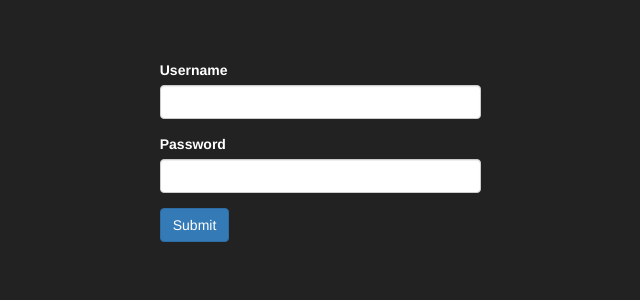
After one commit to dogukanayd/gallery, a PHP site: page /admin/login.php in a window 1280 px wide. The commit adds this page. Shown: the top 300 px of the page, without its empty margins (344-984 px from the left). Run offline with PHP 8.4, Linux system fonts and the light colour scheme.

Commit message:
Login Page 2

```diff
--- a/admin/includes/User.php
+++ b/admin/includes/User.php
@@ -20,10 +20,6 @@ class User
 
         return !empty($the_result_array) ? array_shift($the_result_array) : false;
 
-
-
-
-
     }
 
     public static function find_this_query($sql)
@@ -39,7 +35,7 @@ class User
         return $the_object_array;
     }
 
-    public static function verify_user()
+    public static function verify_user($username, $password)
     {
         global $database;
 
@@ -77,9 +73,11 @@ class User
                 $the_object->$the_attribute = $value;
 
             }
+
        }
+        return $the_object;
 
-        return $the_object;
+
     }
 
     private function has_the_attribute($the_attribute)
--- a/admin/includes/functions.php
+++ b/admin/includes/functions.php
@@ -15,7 +15,7 @@ function classAutoLoader($class)
 
 function redirect($location)
 {
-    header('Location: {$location}');
+    header("Location:{$location}");
 
 }
 
--- a/admin/includes/header.php
+++ b/admin/includes/header.php
@@ -1,17 +1,6 @@
 <?php require_once("init.php"); ?>
 
-<?php
 
-if(!$session->is_signed_in())
-{
-    redirect("login.php");
-
-}else
-{
-
-}
-
-?>
 
 
 <!DOCTYPE html>
--- a/admin/includes/session.php
+++ b/admin/includes/session.php
@@ -4,13 +4,41 @@ class Session
 {
     private $signed_in = false;
     public $user_id;
+    public $message;
 
 
     function __construct()
     {
         session_start();
         $this->check_the_login();
+        $this->check_message();
     }
+
+    public function message($msg = "")
+    {
+        if(!empty($msg))
+        {
+            $_SESSION['message'] = $msg;
+        }
+        else
+        {
+            return $this->message();
+        }
+    }
+
+    public function check_message()
+    {
+        if(isset($_SESSION['message']))
+        {
+            $this->message = $_SESSION['message'];
+            unset($_SESSION['message']);
+        }
+        else
+        {
+            $this->message = "";
+        }
+    }
+
 
     public function is_signed_in()
     {
--- a/admin/includes/side_nav.php
+++ b/admin/includes/side_nav.php
@@ -4,7 +4,7 @@
             <a href="index.php"><i class="fa fa-fw fa-dashboard"></i> Dashboard</a>
         </li>
         <li>
-            <a href="../users.php"><i class="fa fa-fw fa-bar-chart-o"></i> Users</a>
+            <a href="users.php"><i class="fa fa-fw fa-bar-chart-o"></i> Users</a>
         </li>
         <li>
             <a href="upload.php"><i class="fa fa-fw fa-table"></i> Upload</a>
--- a/admin/includes/top_nav.php
+++ b/admin/includes/top_nav.php
@@ -106,7 +106,7 @@
             </li>
             <li class="divider"></li>
             <li>
-                <a href="#"><i class="fa fa-fw fa-power-off"></i> Log Out</a>
+                <a href="logout.php"><i class="fa fa-fw fa-power-off"></i> Log Out</a>
             </li>
         </ul>
     </li>
--- /dev/null
+++ b/admin/login.php
@@ -0,0 +1,70 @@
+<?php require_once("includes/header.php"); ?>
+
+
+<?php
+if($session->is_signed_in())
+{
+    redirect("index.php");
+}
+if(isset($_POST['submit']))
+{
+    $username = trim($_POST['username']);
+    $password = trim($_POST['password']);
+
+
+    /* Method to check database user */
+
+    $user_found = User::verify_user($username, $password);
+
+    if($user_found)
+    {
+        $session->login($user_found);
+        redirect("index.php");
+    }else
+    {
+        $the_message = "Your password or username are incorrect";
+    }
+
+
+
+
+}else
+{
+  $the_message = "";
+  $username = "";
+  $password = "";
+}
+
+?>
+
+
+<div class="col-md-4 col-md-offset-3">
+    <h4 class="bg-danger"><?php echo $the_message; ?></h4>
+
+    <h4 class="bg-danger"></h4>
+
+    <form id="login-id" action="" method="post">
+
+        <div class="form-group">
+            <label for="username" style="color: #ffffff">Username</label>
+            <input title="" type="text" class="form-control" name="username" value="<?php echo htmlentities($username); ?>" />
+
+        </div>
+
+        <div class="form-group">
+            <label for="password" style="color: #ffffff">Password</label>
+            <input title="" type="password" class="form-control" name="password" value="<?php echo htmlentities($password); ?>"/>
+
+        </div>
+
+
+        <div class="form-group">
+            <input type="submit" name="submit" value="Submit" class="btn btn-primary">
+
+        </div>
+
+
+    </form>
+
+
+</div>
```
Also changed, not shown: admin/includes/login.php (deleted, +0 -38 lines), admin/index.php (+14 -0 lines), admin/logout.php (added, +11 -0 lines).
